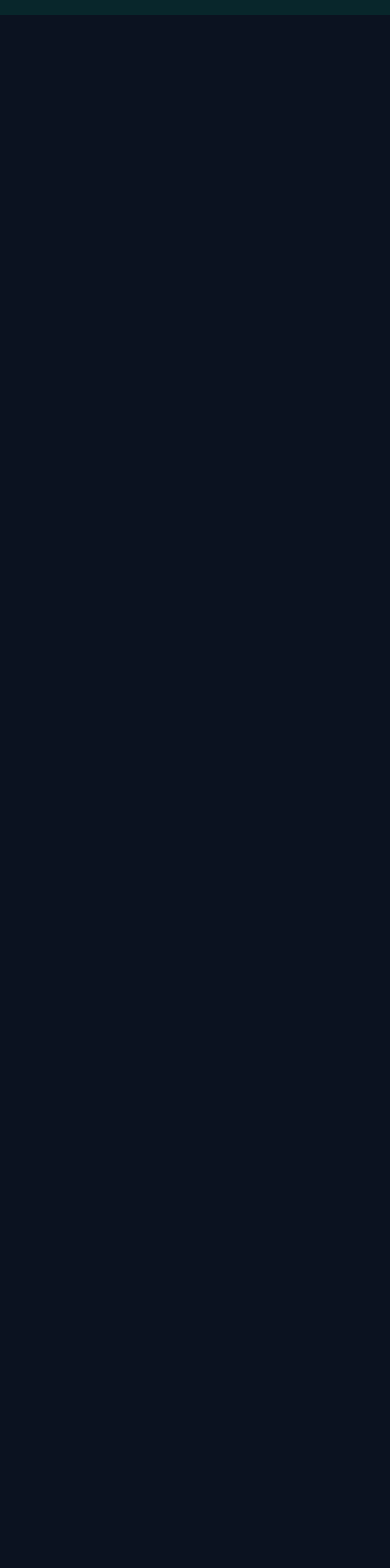
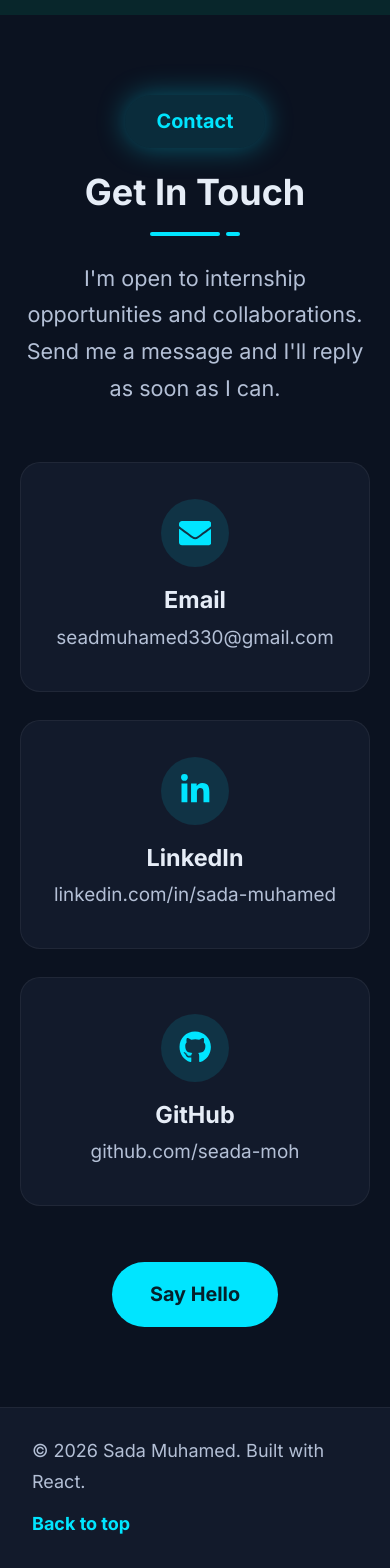
Before and after one commit to seada-moh/My-Portfolio, a React (Vite) app: page / in a window 390 px wide. Shown: the part 5423-6991 px from the top of the page. Before the commit the page ends 6282 px from the top, so only its background shows below. Built offline with nearby package versions, Linux system fonts and the light colour scheme.

Commit message:
feat: add Contact section and Footer

```diff
--- a/src/App.jsx
+++ b/src/App.jsx
@@ -2,6 +2,8 @@ import Navbar from './components/Navbar/Navbar'
 import Hero from './components/Hero/Hero'
 import About from './components/About/About'
 import Projects from './components/Projects/Projects'
+import Contact from './components/Contact/Contact'
+import Footer from './components/Footer/Footer'
 
 function App() {
   return (
@@ -11,8 +13,9 @@ function App() {
         <Hero />
         <About />
         <Projects />
-        <section id="contact" style={{ minHeight: '100vh', paddingTop: 120 }} />
+        <Contact />
       </main>
+      <Footer />
     </>
   )
 }
--- /dev/null
+++ b/src/components/Contact/Contact.css
@@ -0,0 +1,119 @@
+.contact {
+  padding: 120px 32px;
+  background: var(--bg);
+}
+
+.contact__inner {
+  max-width: var(--max-width);
+  margin: 0 auto;
+  display: flex;
+  flex-direction: column;
+  align-items: center;
+}
+
+.contact__header {
+  display: flex;
+  flex-direction: column;
+  align-items: center;
+  text-align: center;
+  margin-bottom: 56px;
+}
+
+.contact__label {
+  padding: 10px 32px;
+  border-radius: 999px;
+  background: rgba(0, 229, 255, 0.12);
+  color: var(--accent);
+  font-size: 1.1rem;
+  font-weight: 700;
+  box-shadow: 0 0 28px rgba(0, 229, 255, 0.35);
+}
+
+.contact__title {
+  margin-top: 24px;
+  font-size: clamp(2rem, 5vw, 3.4rem);
+}
+
+.contact__bar {
+  display: flex;
+  gap: 6px;
+  margin-top: 18px;
+}
+
+.contact__bar::before,
+.contact__bar::after {
+  content: '';
+  height: 4px;
+  border-radius: 4px;
+  background: var(--accent);
+}
+
+.contact__bar::before {
+  width: 70px;
+}
+
+.contact__bar::after {
+  width: 14px;
+}
+
+.contact__intro {
+  max-width: 560px;
+  margin-top: 24px;
+  color: var(--muted);
+  font-size: 1.2rem;
+}
+
+.contact__grid {
+  width: 100%;
+  display: grid;
+  grid-template-columns: repeat(auto-fit, minmax(260px, 1fr));
+  gap: 28px;
+  margin-bottom: 56px;
+}
+
+.contact-card {
+  display: flex;
+  flex-direction: column;
+  align-items: center;
+  text-align: center;
+  padding: 36px 24px;
+  background: var(--surface);
+  border: 1px solid rgba(255, 255, 255, 0.06);
+  border-radius: 20px;
+  transition: transform 0.25s, border-color 0.25s;
+}
+
+.contact-card:hover {
+  transform: translateY(-6px);
+  border-color: var(--accent);
+}
+
+.contact-card__icon {
+  width: 68px;
+  height: 68px;
+  display: flex;
+  align-items: center;
+  justify-content: center;
+  margin-bottom: 20px;
+  border-radius: 50%;
+  background: rgba(0, 229, 255, 0.12);
+  color: var(--accent);
+  font-size: 1.8rem;
+}
+
+.contact-card h3 {
+  font-size: 1.3rem;
+  margin-bottom: 8px;
+}
+
+.contact-card p {
+  color: var(--muted);
+  font-size: 1.05rem;
+  word-break: break-word;
+}
+
+@media (max-width: 800px) {
+  .contact {
+    padding: 80px 20px;
+  }
+}
--- /dev/null
+++ b/src/components/Contact/Contact.jsx
@@ -0,0 +1,66 @@
+import { FaEnvelope, FaGithub, FaLinkedinIn } from 'react-icons/fa'
+import { contact } from '../../data/contact'
+import { profile } from '../../data/profile'
+import './Contact.css'
+
+const channels = [
+  {
+    label: 'Email',
+    value: contact.email,
+    href: `mailto:${contact.email}`,
+    Icon: FaEnvelope,
+    external: false,
+  },
+  {
+    label: 'LinkedIn',
+    value: 'linkedin.com/in/sada-muhamed',
+    href: profile.socials.linkedin,
+    Icon: FaLinkedinIn,
+    external: true,
+  },
+  {
+    label: 'GitHub',
+    value: 'github.com/seada-moh',
+    href: profile.socials.github,
+    Icon: FaGithub,
+    external: true,
+  },
+]
+
+function Contact() {
+  return (
+    <section id="contact" className="contact">
+      <div className="contact__inner">
+        <header className="contact__header">
+          <span className="contact__label">Contact</span>
+          <h2 className="contact__title">{contact.title}</h2>
+          <div className="contact__bar" />
+          <p className="contact__intro">{contact.intro}</p>
+        </header>
+
+        <div className="contact__grid">
+          {channels.map(({ label, value, href, Icon, external }) => (
+            <a
+              key={label}
+              href={href}
+              className="contact-card"
+              {...(external && { target: '_blank', rel: 'noopener noreferrer' })}
+            >
+              <span className="contact-card__icon">
+                <Icon />
+              </span>
+              <h3>{label}</h3>
+              <p>{value}</p>
+            </a>
+          ))}
+        </div>
+
+        <a href={`mailto:${contact.email}`} className="btn btn--primary">
+          Say Hello
+        </a>
+      </div>
+    </section>
+  )
+}
+
+export default Contact
--- /dev/null
+++ b/src/components/Footer/Footer.css
@@ -0,0 +1,16 @@
+.footer {
+  display: flex;
+  flex-wrap: wrap;
+  align-items: center;
+  justify-content: space-between;
+  gap: 12px;
+  padding: 28px 32px;
+  background: var(--surface);
+  border-top: 1px solid rgba(255, 255, 255, 0.06);
+  color: var(--muted);
+}
+
+.footer a {
+  color: var(--accent);
+  font-weight: 600;
+}
--- /dev/null
+++ b/src/components/Footer/Footer.jsx
@@ -0,0 +1,17 @@
+import { profile } from '../../data/profile'
+import './Footer.css'
+
+function Footer() {
+  const year = new Date().getFullYear()
+
+  return (
+    <footer className="footer">
+      <p>
+        &copy; {year} {profile.name}. Built with React.
+      </p>
+      <a href="#home">Back to top</a>
+    </footer>
+  )
+}
+
+export default Footer
--- /dev/null
+++ b/src/data/contact.js
@@ -0,0 +1,6 @@
+export const contact = {
+  title: 'Get In Touch',
+  intro:
+    "I'm open to internship opportunities and collaborations. Send me a message and I'll reply as soon as I can.",
+  email: 'seadmuhamed330@gmail.com',
+}
```
